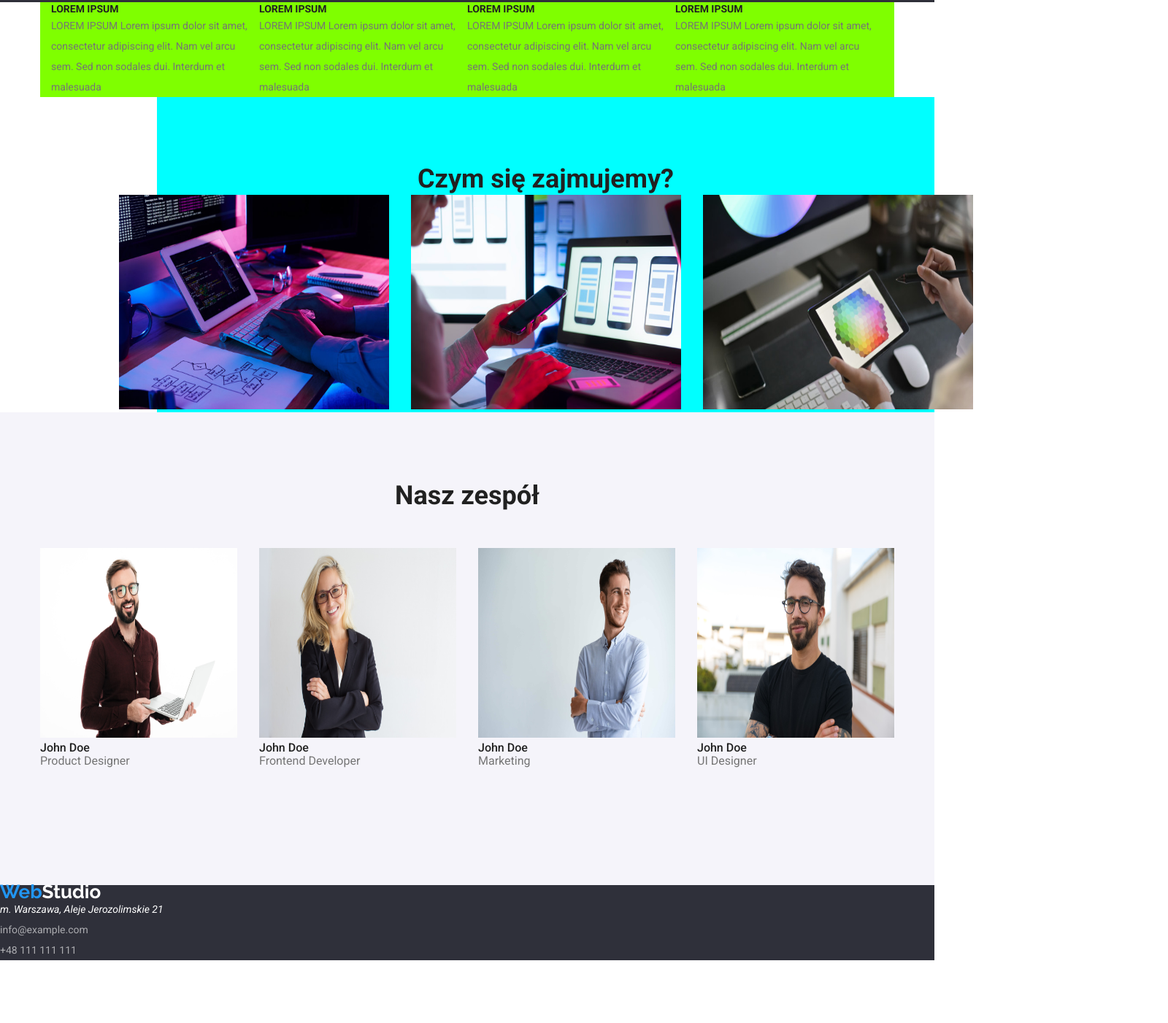
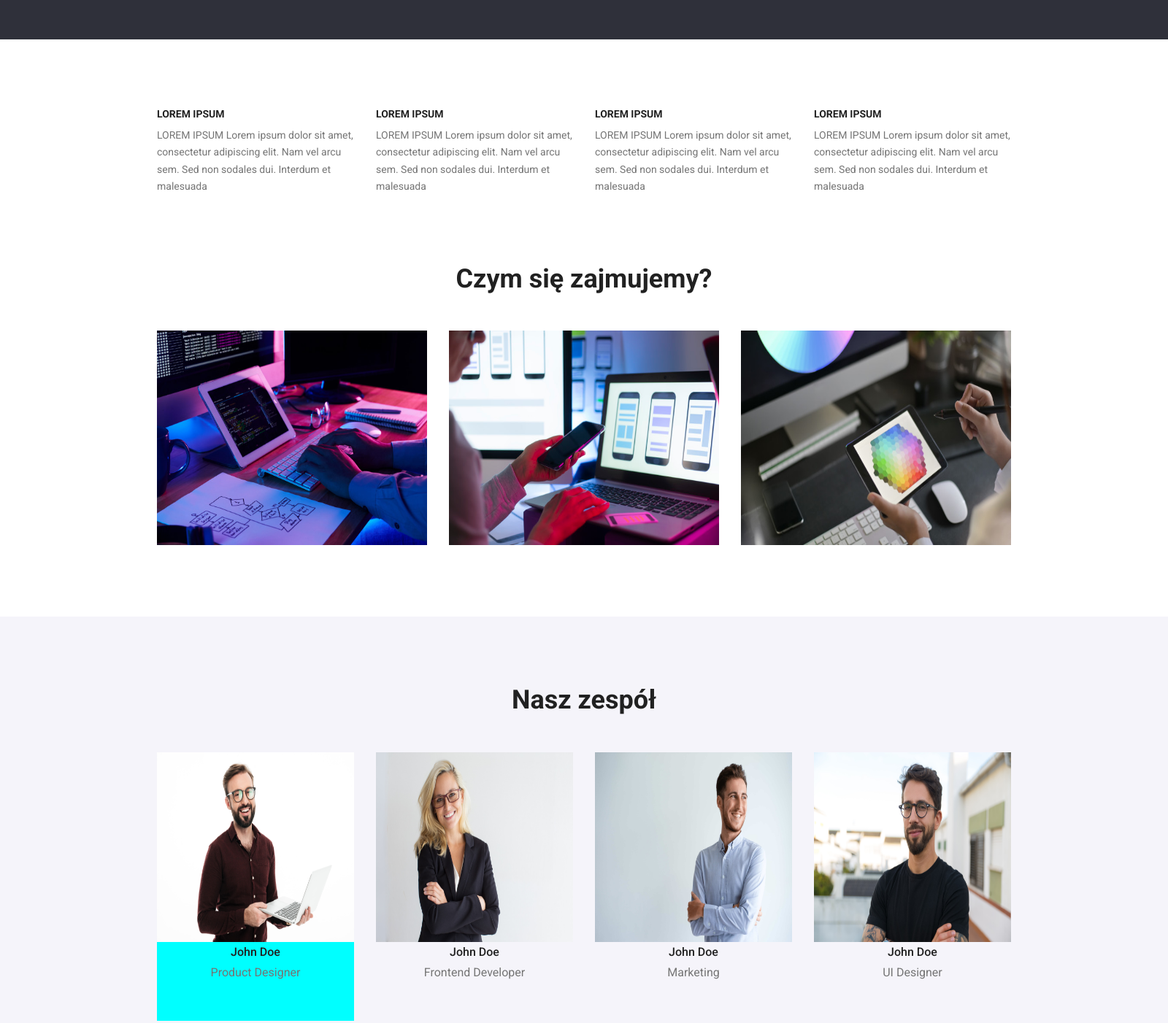
Before and after one commit to Lukasz-Banasiak/goit-markup-hw-03, a plain HTML site: page index.html in a window 1280 px wide. Shown: the part 597-1999 px from the top of the page at 73% size, 1600 px wide, since content can reach past the window. Before the commit the page ends 1913 px from the top, so only its background shows below. Drawn offline with Linux system fonts and the light colour scheme.

Commit message:
work in progress

```diff
--- a/CSS/styles.css
+++ b/CSS/styles.css
@@ -9,7 +9,7 @@
 body {
   font-family: "Roboto", sans-serif;
   color: #212121;
-  max-width: 1600px;
+  width: 1600px;
 }
 
 *,
@@ -17,6 +17,10 @@ body {
 *::before {
   margin: 0;
   padding: 0;
+}
+
+.main-container {
+  justify-content: center;
 }
 
 .logo-webstudio {
@@ -89,7 +93,7 @@ body {
   background-color: var(--footer-header-bgc-color);
   text-align: center;
   height: 487px;
-  width:1600px
+  width:1600px;
   margin-top: 135px;
 }
 
@@ -105,13 +109,18 @@ body {
   padding-inline: 452px;
 }
 
+
 .atuty-description {
   font-style: normal;
   font-size: 14px;
+  font-weight: 400;
   color: var(--grey-color);
   text-align: left;
-  line-height: 1.75rem;
+  line-height: 1.46rem;
   vertical-align: top;
+  padding-top: 10px;
+  margin-right: 30px;
+  width: 270px;
 }
 
 .atuty {
@@ -119,21 +128,24 @@ body {
   font-size: 14px;
   text-align: left;
   vertical-align: top;
-  line-height: 1.15rem;
 }
 
 
-.people {
-  font-weight: 500;
-  font-size: 16px;
-  font-style: ;
-  text-align: center;
-  line-height: 19px;
+.assets-container {
+  display: flex;
+  margin: auto;
+  /* marginesy zrobione paddingami w klasie poniżej, bo tak nakazuje opis pracy domowej w B6
+  margin-top: 80px;
+  margin-bottom: 90px; */
+  max-width: 1170px;
 }
-.job-name {
-  color: var(--grey-color);
-  font-weight: 400;
+.assets-section {
+  padding-top: 94px;
+  padding-bottom: 0px;
+  /* padding na zero, niezgodnie z punktem B14, ale musi tak być, bo inaczej sumują się paddingi sąsiadujących elementów
+  i powstaje odległość między sekcjami dwukrotnie większa niż w figmie. Jak to zrobić?? */
 }
+
 
 .footer {
   background-color: var(--footer-header-bgc-color);
@@ -192,12 +204,6 @@ padding-left: 215px;
 padding-right: 227px;
 }
 
-.assets-container {
-  padding: 0px 15px;
-  background-color: chartreuse;
-  margin: 0 auto;
-  max-width: 1170px;;
-}
 
 ul {
   list-style: none;
@@ -207,22 +213,19 @@ ul {
 
 }
 
-.assets {
-  display: flex;
-}
-
 .what-we-do-container {
-background-color: aqua;
 display: flex;
 flex-direction: column;
 max-width: 1170px;
-padding-top: 92px;
-margin-left: 215px;
+margin-inline: auto;
+padding-top: 94px;
+padding-bottom: 94px;
 }
 
 .what-we-do-header {
   font-size: 36px;
   text-align: center;
+  margin-bottom: 50px;
 }
 
 .what-we-do-list {
@@ -231,22 +234,44 @@ margin-left: 215px;
   gap:30px;
 }
 
+.team-container {
+display:flex;
+flex-direction: column;
+background-color: rgba(245, 244, 250, 1);
+height: 648px;
+padding-top: 94px;
+padding-bottom: 94px;
+}
+
+.team-header {
+font-size: 36px;
+text-align: center;
+margin-bottom: 50px;
+}
+
 .our-team-list {
   display:flex;
   justify-content: center;
   gap: 30px;
 }
 
-.team-container {
-background-color: rgba(245, 244, 250, 1);
-height: 648px;
+.box-for-picture {
+  width: 270px;
+  height: 368px;
+  background-color: aqua;
 }
 
-.team-header {
-font-size: 36px;
-text-align: center;
-padding-top: 94px;
-padding-bottom: 50px;
+.people {
+  font-weight: 500;
+  font-size: 16px;
+  text-align: center;
+  line-height: 19px;
+  margin-bottom: 10px;
+}
+.job-name {
+  color: var(--grey-color);
+  font-weight: 400;
+  text-align: center;
 }
 
 .portfolio-list {
--- a/index.html
+++ b/index.html
@@ -27,7 +27,7 @@
 <li><a class="mail_tel_top" href="+48111111111">+48 111 111 111</a></li>
 </ul>
     </header>
-    <main>
+    <main class="main-container">
       <section class="h1-section">
         <h1 class="h1-text">
           EFEKTYWNE ROZWIĄZANIA<br />
@@ -36,8 +36,8 @@
         <button class="button-order-service" type="button">zamów usługę</button>
       </section>
         <!--nasze atuty english:assets-->
-        <section class="assets-container">
-        <ul class="assets">
+        <section class="assets-section">
+        <ul class="assets-container">
             <li>
               <h4 class="atuty">LOREM IPSUM</h4>
               <p class="atuty-description">
@@ -107,24 +107,24 @@
         <h2 class="team-header">Nasz zespół</h2>
         <ul class="our-team-list">
           <li>
+            <div class="box-for-picture">
             <img
               width="270"
               height="260"
               src="images/product_designer_resized.jpg"
-              alt="John Doe Product designer"
-            /><br />
-            <span class="people">John Doe</span> <br />
-            <span class="job-name">Product Designer</span>
-          </li>
+              alt="John Doe Product designer">
+            <p class="people">John Doe</p>
+            <p class="job-name">Product Designer</p>
+            </div></li>
           <li>
             <img
               width="270"
               height="260"
               src="images/frontend_developer_resized.jpg"
               alt="John Doe frontend developer"
-            /><br />
-            <span class="people">John Doe</span><br />
-            <span class="job-name">Frontend Developer</span>
+            />
+            <p class="people">John Doe</p>
+            <p class="job-name">Frontend Developer</p>
           </li>
           <li>
             <img
@@ -132,9 +132,9 @@
               height="260"
               src="images/marketing_resized.jpg"
               alt="John Doe marketing"
-            /><br />
-            <span class="people">John Doe</span><br />
-            <span class="job-name">Marketing</span>
+            />
+            <p class="people">John Doe</p>
+            <p class="job-name">Marketing</p>
           </li>
           <li>
             <img
@@ -142,9 +142,9 @@
               height="260"
               src="images/ui_designer_resised.jpg"
               alt="John Doe marketing"
-            /><br />
-            <span class="people">John Doe</span><br />
-            <span class="job-name">UI Designer</span>
+            />
+            <p class="people">John Doe</p>
+            <p class="job-name">UI Designer</p>
           </li>
         </ul>
       </section>
```
